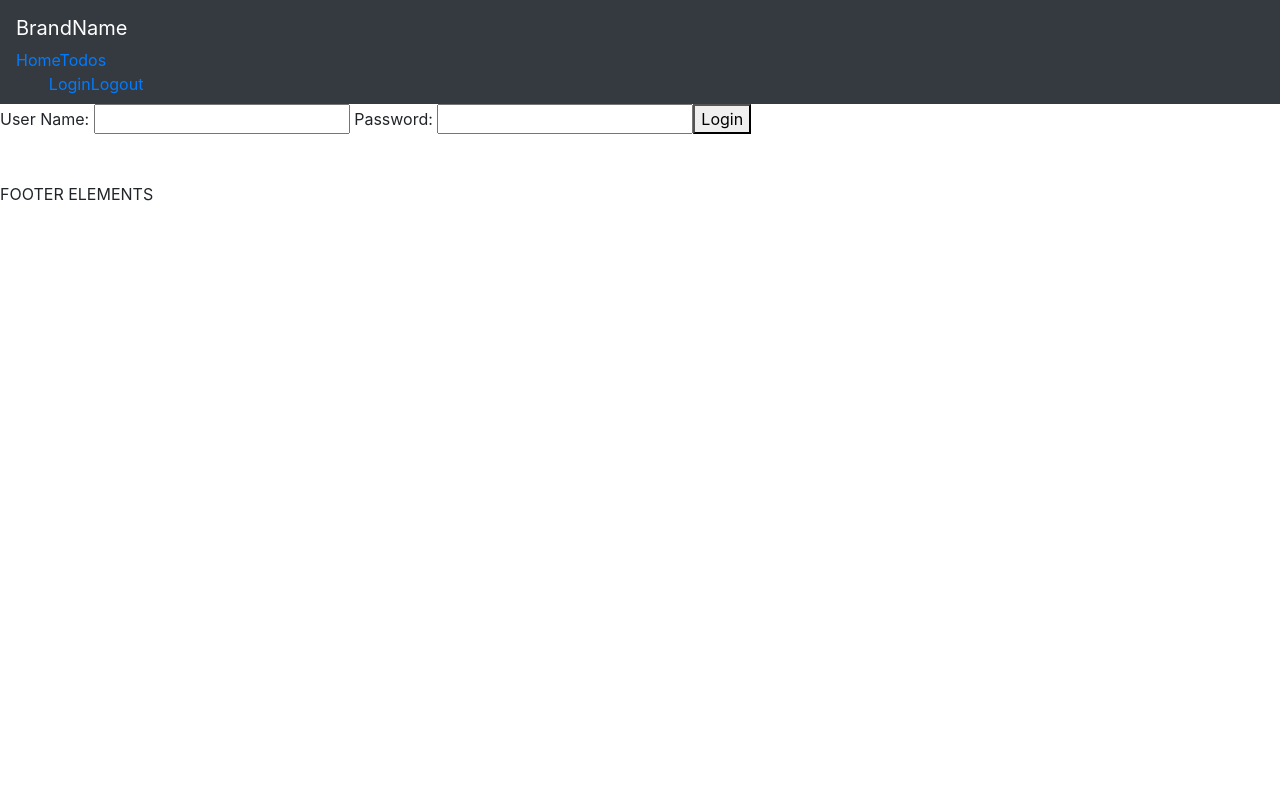
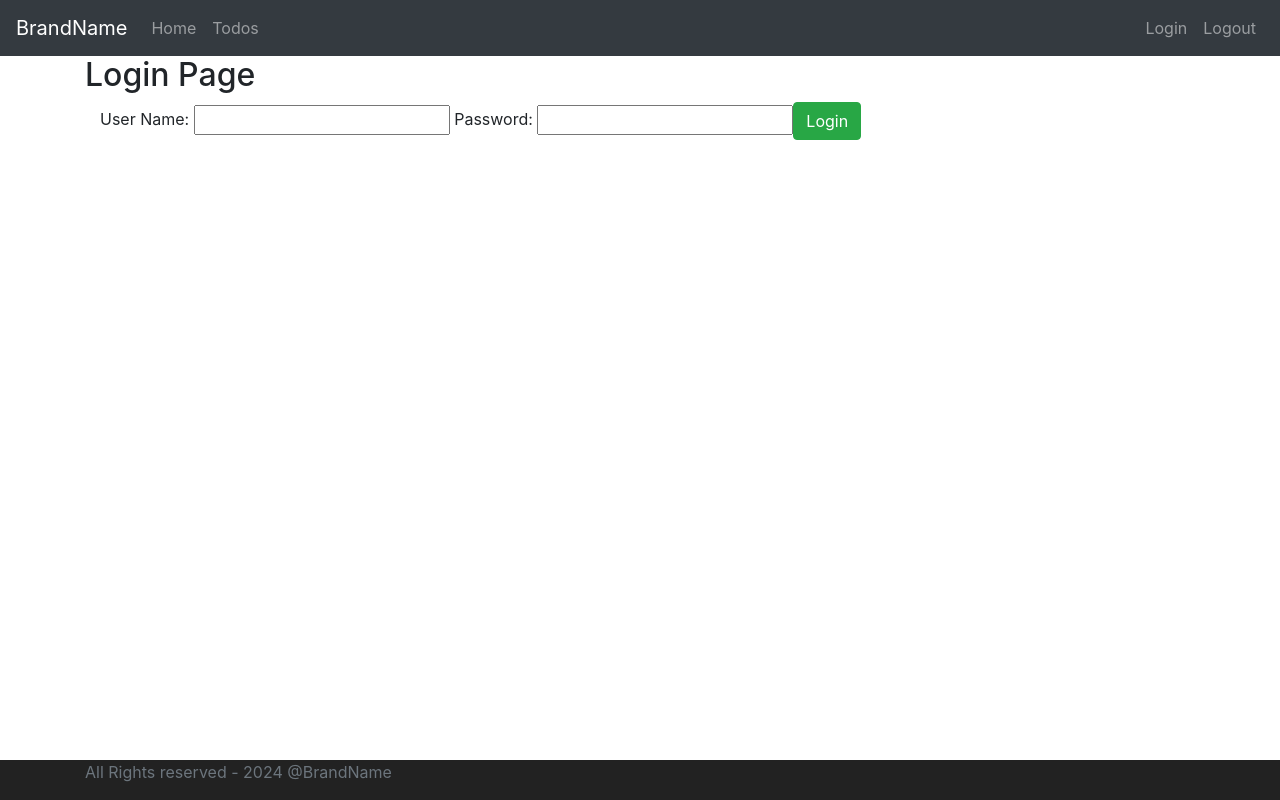
Before and after one commit to kannanfsd/complete-fsd, an Angular app in the folder todo-ui/: page / in a window 1280 px wide. Built offline with nearby package versions, Linux system fonts and the light colour scheme.

Commit message:
styling the component

```diff
--- a/todo-ui/src/app/app.component.html
+++ b/todo-ui/src/app/app.component.html
@@ -1,7 +1,7 @@
 <div>
   <app-menu></app-menu>
 </div>
-<div>
+<div class="container">
   <router-outlet></router-outlet>
 </div>
 <div>
--- a/todo-ui/src/app/footer/footer.component.css
+++ b/todo-ui/src/app/footer/footer.component.css
@@ -0,0 +1,7 @@
+.footer {
+  position: absolute;
+  bottom: 0;
+  width: 100%;
+  height: 40px;
+  background-color: #222222;
+}
--- a/todo-ui/src/app/footer/footer.component.html
+++ b/todo-ui/src/app/footer/footer.component.html
@@ -1,2 +1,7 @@
-<br><br>
-FOOTER ELEMENTS
+<footer class="footer">
+  <div class="container">
+    <span class="text-muted">
+      All Rights reserved - 2024 &#64;BrandName
+    </span>
+  </div>
+</footer>
--- a/todo-ui/src/app/list-todos/list-todos.component.html
+++ b/todo-ui/src/app/list-todos/list-todos.component.html
@@ -1,5 +1,6 @@
-<table border="1">
-  <caption>My Todo's</caption>
+<h1>My Todo's</h1>
+<div class="container">
+  <table class="table">
     <thead>
       <tr>
         <th>Description</th>
@@ -15,3 +16,4 @@
       </tr>
     </tbody>
   </table>
+</div>
--- a/todo-ui/src/app/login/login.component.html
+++ b/todo-ui/src/app/login/login.component.html
@@ -1,6 +1,11 @@
-<small *ngIf="invalidLogin">{{errorMessage}}</small>
+<h2>Login Page</h2>
+<div class="container">
+  <div class="alert alert-danger" *ngIf="invalidLogin">
+    {{errorMessage}}
+  </div>
 <div>
   User Name: <input type="text" name="usrName" [(ngModel)]="usrName">
   Password: <input type="password" name="passWrd" [(ngModel)]="passWrd">
-  <button (click)="login()">Login</button>
+  <button class="btn btn-success" (click)="login()">Login</button>
 </div>
+</div>
--- a/todo-ui/src/app/menu/menu.component.html
+++ b/todo-ui/src/app/menu/menu.component.html
@@ -1,19 +1,27 @@
 <header>
-  <nav class="navbar navbar-expand-md navbar-dark bg-dark">
-    <div>
-      <a routerLink="#" class="navbar-brand">BrandName</a>
-      <ul class="navbar-nav">
-        <li>
-          <a routerLink="/welcome/todo-app" class="navbar-link">Home</a>
-          <a routerLink="/todos" class="navbar-link">Todos</a>
+  <nav class="navbar navbar-expand-lg navbar-dark bg-dark">
+    <a routerLink="#" class="navbar-brand">BrandName</a>
+    <button class="navbar-toggler" type="button" data-toggle="collapse" data-target="#navbarNav" aria-controls="navbarNav" aria-expanded="false" aria-label="Toggle navigation">
+      <span class="navbar-toggler-icon"></span>
+    </button>
+    <div class="collapse navbar-collapse" id="navbarNav">
+      <ul class="navbar-nav mr-auto">
+        <li class="nav-item">
+          <a routerLink="/welcome/todo-app" class="nav-link">Home</a>
+        </li>
+        <li class="nav-item">
+          <a routerLink="/todos" class="nav-link">Todos</a>
         </li>
       </ul>
-      <ul class="navbar-nav navbar-collapse justify-content-end">
-        <li>
-          <a routerLink="/login" class="navbar-link">Login</a>
-          <a routerLink="#" class="navbar-link">Logout</a>
+      <ul class="navbar-nav">
+        <li class="nav-item">
+          <a routerLink="/login" class="nav-link">Login</a>
+        </li>
+        <li class="nav-item">
+          <a routerLink="/logout" class="nav-link">Logout</a>
         </li>
       </ul>
+
     </div>
   </nav>
 </header>
--- a/todo-ui/src/app/welcome/welcome.component.html
+++ b/todo-ui/src/app/welcome/welcome.component.html
@@ -1,3 +1,4 @@
+<div class="container">
   <div>
     Welcome {{name}}.
     Welcome to our awesome app.
@@ -6,3 +7,4 @@
     Page needs to be redirect to todos
     <a routerLink="/todos">Click here</a>
   </div>
+</div>
```
Lines whose indentation alone changed are shown as unchanged.
